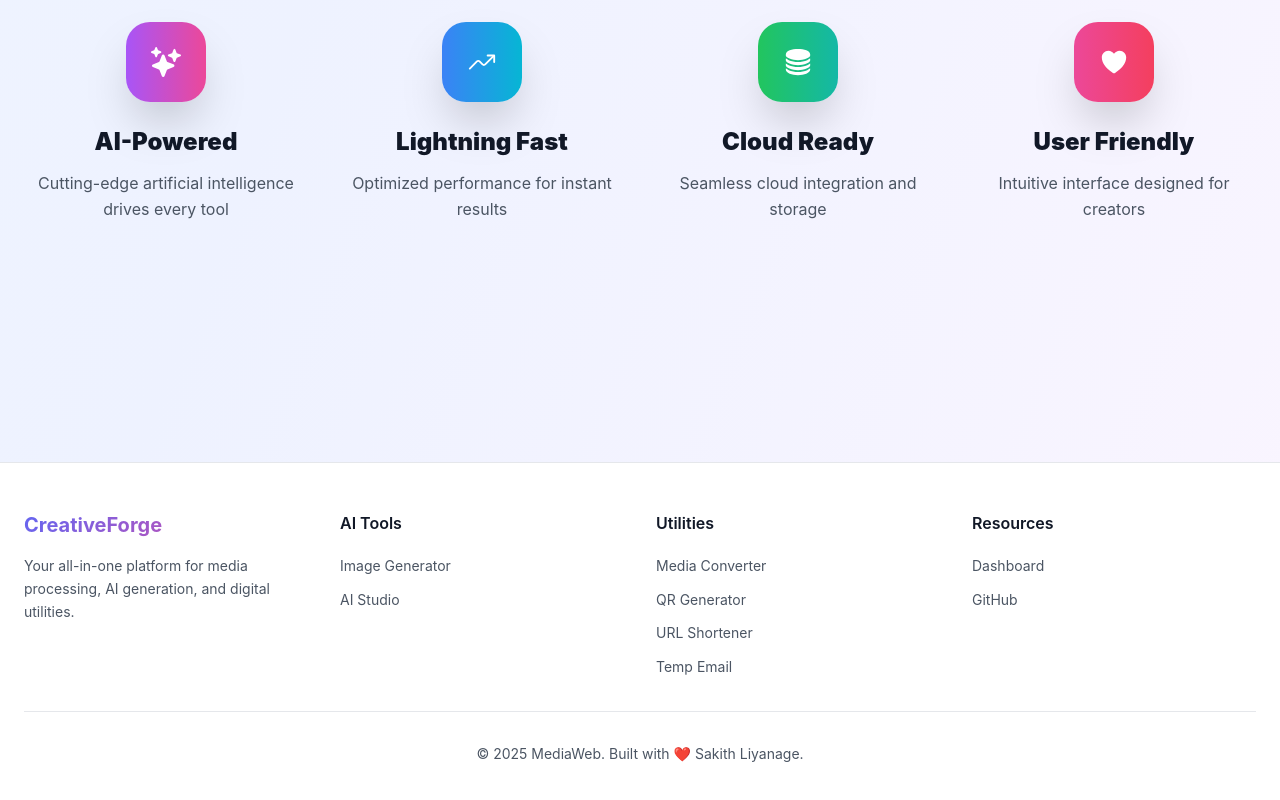
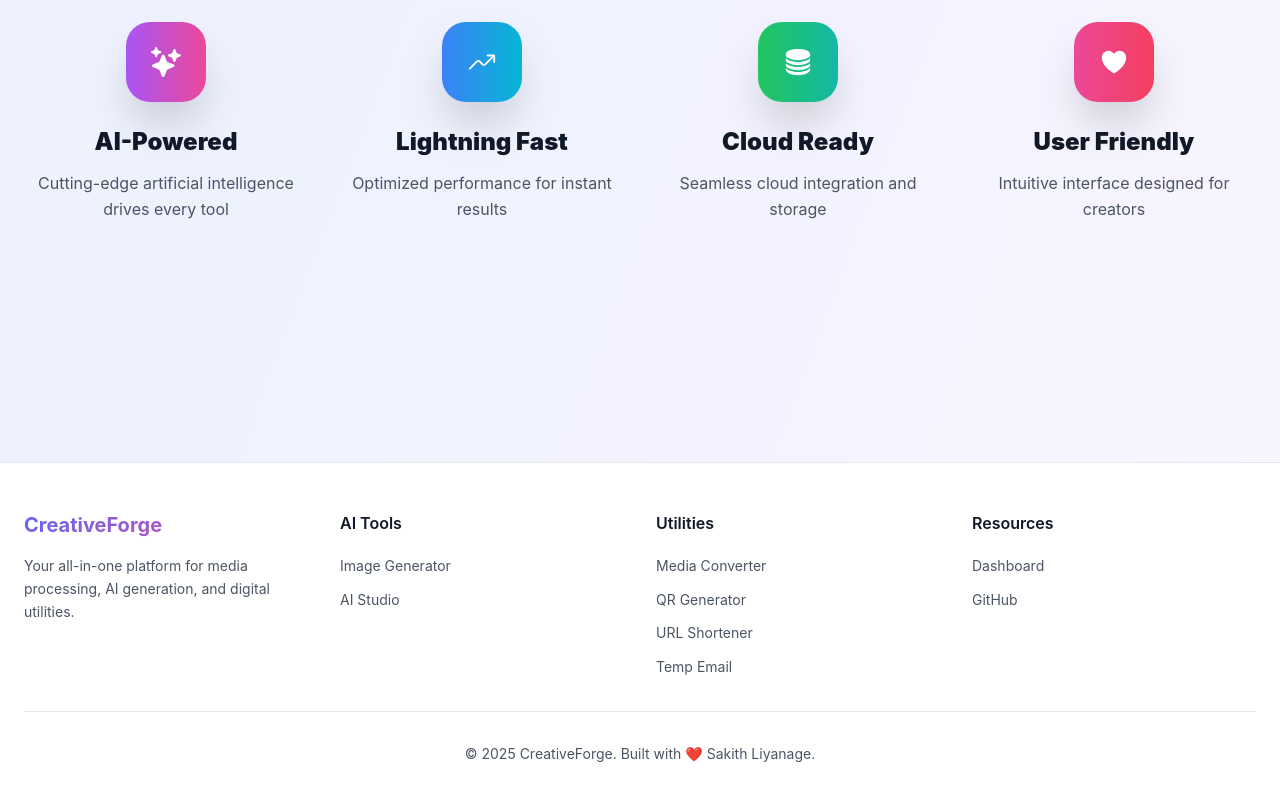
Before and after one commit to SakithLiyanage/CreativeForge-Creative-Studio, a React (Create React App) app in the folder client/: page / in a window 1280 px wide. Shown: the part 2567-3367 px from the top of the page. Built offline with nearby package versions, Linux system fonts and the light colour scheme; the HTML template or start-up script is replaced by a standard one.

Commit message:
fix: Update footer text in Dashboard component for branding consistency

```diff
--- a/client/src/components/Dashboard.js
+++ b/client/src/components/Dashboard.js
@@ -451,7 +451,7 @@ const Dashboard = () => {
 
           <div className="border-t border-gray-200 mt-8 pt-8 text-center">
             <p className="text-gray-600 text-sm">
-              © 2025 MediaWeb. Built with ❤️ Sakith Liyanage.
+              © 2025 CreativeForge. Built with ❤️ Sakith Liyanage.
             </p>
           </div>
         </div>
```
